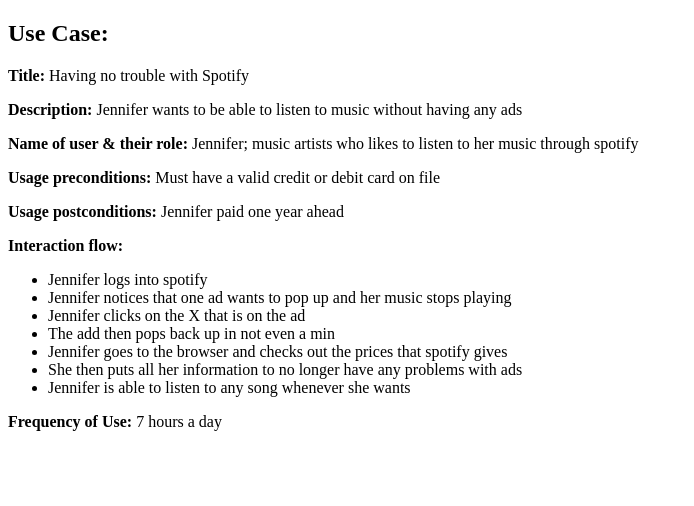
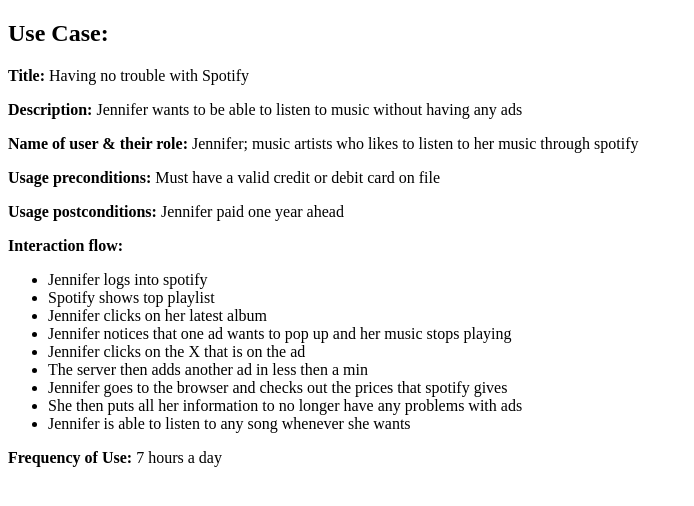
Before and after one commit to sararendon01/data-design, a plain HTML site: page epic/use-case-interaction-flow.php.html in a window 1280 px wide. Shown: the whole page, without its empty margins (0-694 px from the left). Drawn offline with Linux system fonts and the light colour scheme.

```diff
--- a/epic/use-case-interaction-flow.php.html
+++ b/epic/use-case-interaction-flow.php.html
@@ -15,9 +15,11 @@
 <p><strong>Interaction flow:</strong></p>
 <ul>
 	<li>Jennifer logs into spotify</li>
+	<li>Spotify shows top playlist</li>
+	<li>Jennifer clicks on her latest album</li>
 	<li>Jennifer notices that one ad wants to pop up and her music stops playing</li>
 	<li>Jennifer clicks on the X that is on the ad</li>
-	<li>The add then pops back up in not even a min</li>
+	<li>The server then adds another ad in less then a min</li>
 	<li>Jennifer goes to the browser and checks out the prices that spotify gives</li>
 	<li>She then puts all her information to no longer have any problems with ads</li>
 	<li>Jennifer is able to listen to any song whenever she wants</li>
```
